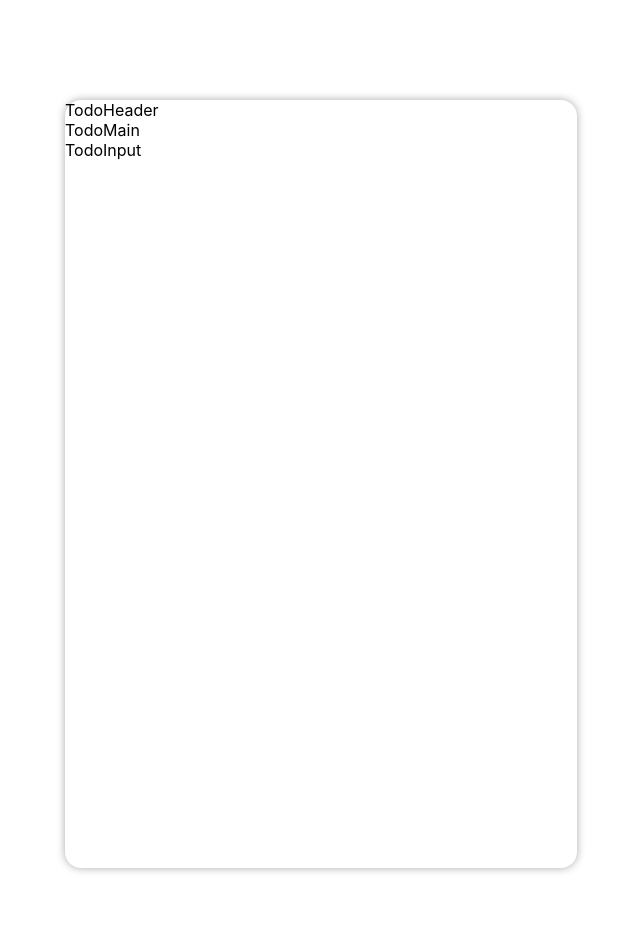
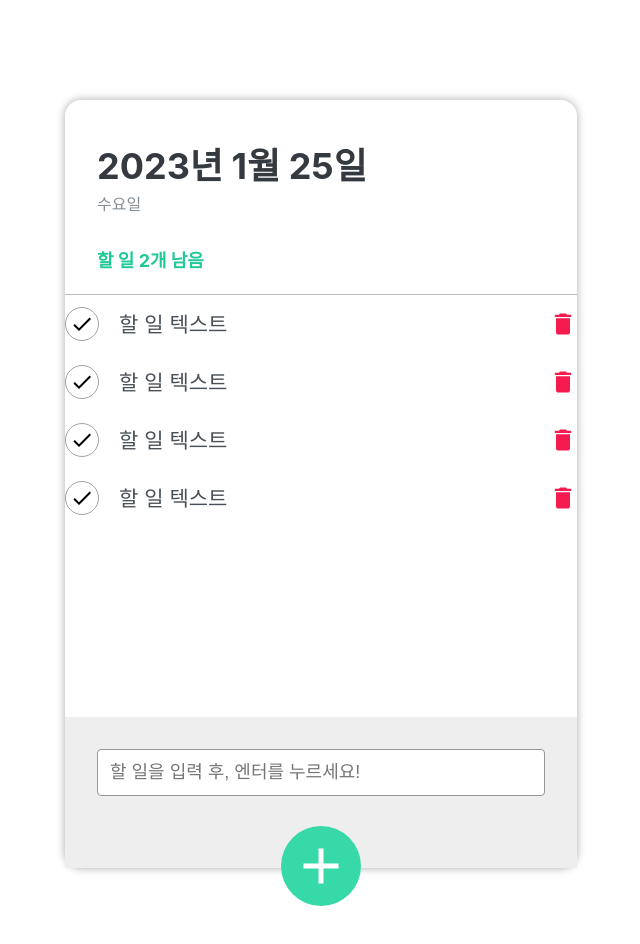
Before and after one commit to taecode/todo-react-app202301, a React (Create React App) app: page / in a window 1280 px wide. Shown: the top 944 px of the page, without its empty margins (319-959 px from the left). Built offline with nearby package versions, Linux system fonts and the light colour scheme.

Commit message:
#Todo ui, css

```diff
--- a/package.json
+++ b/package.json
@@ -6,8 +6,10 @@
     "@testing-library/jest-dom": "^5.16.5",
     "@testing-library/react": "^13.4.0",
     "@testing-library/user-event": "^13.5.0",
+    "classnames": "^2.3.2",
     "react": "^18.2.0",
     "react-dom": "^18.2.0",
+    "react-icons": "^4.7.1",
     "react-scripts": "5.0.1",
     "web-vitals": "^2.1.4"
   },
--- a/public/index.html
+++ b/public/index.html
@@ -25,6 +25,10 @@
       Learn how to configure a non-root public URL by running `npm run build`.
     -->
     <title>React App!!</title>
+
+    <!-- reset.css -->
+    <link rel="stylesheet" href="https://cdn.jsdelivr.net/npm/reset-css@5.0.1/reset.min.css">
+
   </head>
   <body>
     <noscript>You need to enable JavaScript to run this app.</noscript>
--- a/src/components/todo/TodoHeader.js
+++ b/src/components/todo/TodoHeader.js
@@ -1,9 +1,15 @@
 import React from 'react'
+import './css/TodoHeader.css';
 
 const TodoHeader = () => {
   return (
-    <div>TodoHeader</div>
-  )
-}
+    <header>
+        <h1> 2023년 1월 25일 </h1>
+        <h2 className='day'>수요일 </h2>
+        <div className='tasks-left'>할 일 2개 남음</div>
+        {/* div는 무조건 className,id */}
+    </header>
+  );
+};
 
 export default TodoHeader
--- a/src/components/todo/TodoInput.js
+++ b/src/components/todo/TodoInput.js
@@ -1,9 +1,24 @@
 import React from 'react'
+import './css/TodoInput.css';
+import {MdAdd} from 'react-icons/md';
 
 const TodoInput = () => {
   return (
-    <div>TodoInput</div>
-  )
-}
+    <>
+        <div className='todo-input'>
+            <form className='insert-form'>
+                <input
+                    type="text"
+                    placeholder='할 일을 입력 후, 엔터를 누르세요!'
+                    autoFocus
+                />
+            </form>
+        </div>
+        <button className='begin-btn'>
+            <MdAdd/>
+        </button>
+    </>
+  );
+};
 
 export default TodoInput
--- /dev/null
+++ b/src/components/todo/TodoItem.js
@@ -0,0 +1,21 @@
+//ul에 들어갈 목록
+
+import React from 'react'
+import {MdDone,MdDelete} from 'react-icons/md';
+import './css/TodoItem.css';
+
+const TodoItem = () => {
+  return (
+    <li className='todo-item'>
+        <div className='check-circle'>
+            <MdDone/>
+        </div>
+        <span className='text'>할 일 텍스트</span>
+        <div className='remove'>
+            <MdDelete/>
+        </div>
+    </li>
+  );
+};
+
+export default TodoItem
--- a/src/components/todo/TodoMain.js
+++ b/src/components/todo/TodoMain.js
@@ -1,9 +1,15 @@
 import React from 'react'
+import TodoItem from './TodoItem';
 
 const TodoMain = () => {
   return (
-    <div>TodoMain</div>
-  )
-}
+    <ul className='todo-list'>
+        <TodoItem/>
+        <TodoItem/>
+        <TodoItem/>
+        <TodoItem/>
+    </ul>
+  );
+};
 
 export default TodoMain
--- a/src/components/todo/TodoTemplate.js
+++ b/src/components/todo/TodoTemplate.js
@@ -15,7 +15,7 @@
         <TodoInput/>
 
     </div>
-  )
-}
+  );
+};
 
 export default TodoTemplate
--- /dev/null
+++ b/src/components/todo/css/TodoHeader.css
@@ -0,0 +1,27 @@
+
+header{
+    /* background-color: orange; */
+    border-bottom: 1px solid #bbb;
+    padding: 48px 32px 24px 32px;
+}
+
+header h1{
+    font-size: 36px;
+    font-weight: bold;
+    color:#343a40;
+
+}
+
+header .day{
+    font-style: 21px;
+    color: #868e96;
+    margin-top: 12px;
+    margin-bottom: 40px;
+
+}
+
+header .tasks-left{
+    font-size: 18px;
+    font-weight: bold;
+    color: #20c997;
+}
--- /dev/null
+++ b/src/components/todo/css/TodoInput.css
@@ -0,0 +1,44 @@
+
+.todo-input{
+    background: #eee;
+    position: absolute;
+    bottom: 0;
+    width: 100%;
+
+    padding: 32px 32px 72px;
+    box-sizing: border-box;
+}
+
+.todo-input input{
+    border: 1px solid #94989b;
+    font-size: 18px;
+    border-radius: 4px;
+    width: 100%;
+    padding: 12px;
+    outline: none;
+    box-sizing: border-box;
+    /* paddin쓰면 box-sizing 해라 */
+
+}
+
+.begin-btn{
+    background: #37d9a9;
+    width: 80px;
+    height: 80px;
+    border-radius: 50%;
+    border: none;
+    outline: none;
+    font-size: 60px;
+    color: #fff;
+    display: flex;
+    justify-content: center;
+    align-items: center;
+
+    position: absolute;
+    left: 50%;
+    bottom: -5%;
+    transform: translate(-50%,0);
+    z-index: 10;
+
+    cursor: pointer;
+}
--- /dev/null
+++ b/src/components/todo/css/TodoItem.css
@@ -0,0 +1,49 @@
+
+.todo-item{
+    display: flex;
+    /* border: 1px solid #000; */
+    padding: 12px 0;
+    align-items: center;
+}
+
+.todo-item .check-circle{
+    width: 32px;
+    height: 32px;
+    /* background: orange; */
+
+    /*원 만들기*/
+    border-radius: 50%;
+    font-size: 24px;
+    border: 1px solid #9da1a7;
+
+    /*텍스트 정중앙 배치*/
+    display: flex;
+    justify-content: center;
+    align-items: center;
+
+    margin-right: 20px;
+    cursor: pointer; /*마우스 올리면 손 모양*/
+
+
+
+}
+
+.todo-item .text{
+    font-size: 21px;
+    color: #495057;
+
+    flex: 1;
+
+}
+
+.todo-item .remove{
+    font-size: 28px;
+    color: #f51b4f;
+    cursor: pointer;
+
+    display: flex;
+    justify-content: center;
+    align-items: center;
+
+
+}
--- a/src/components/todo/css/TodoTemplate.css
+++ b/src/components/todo/css/TodoTemplate.css
@@ -11,8 +11,11 @@
     box-shadow: 0 0 8px #aaa;
 
     /*박스 x축 중앙 정렬: 마진 좌우 값을 auto로 설정*/
-    margin:100px auto
+    margin:100px auto;
     /* margin-top: 100px;
     margin-left: auto;
     margin-right: auto; */
+
+    position: relative;
+
 }
```
Also changed, not shown: 2 other files (tests, documents, lock files or other folders).
